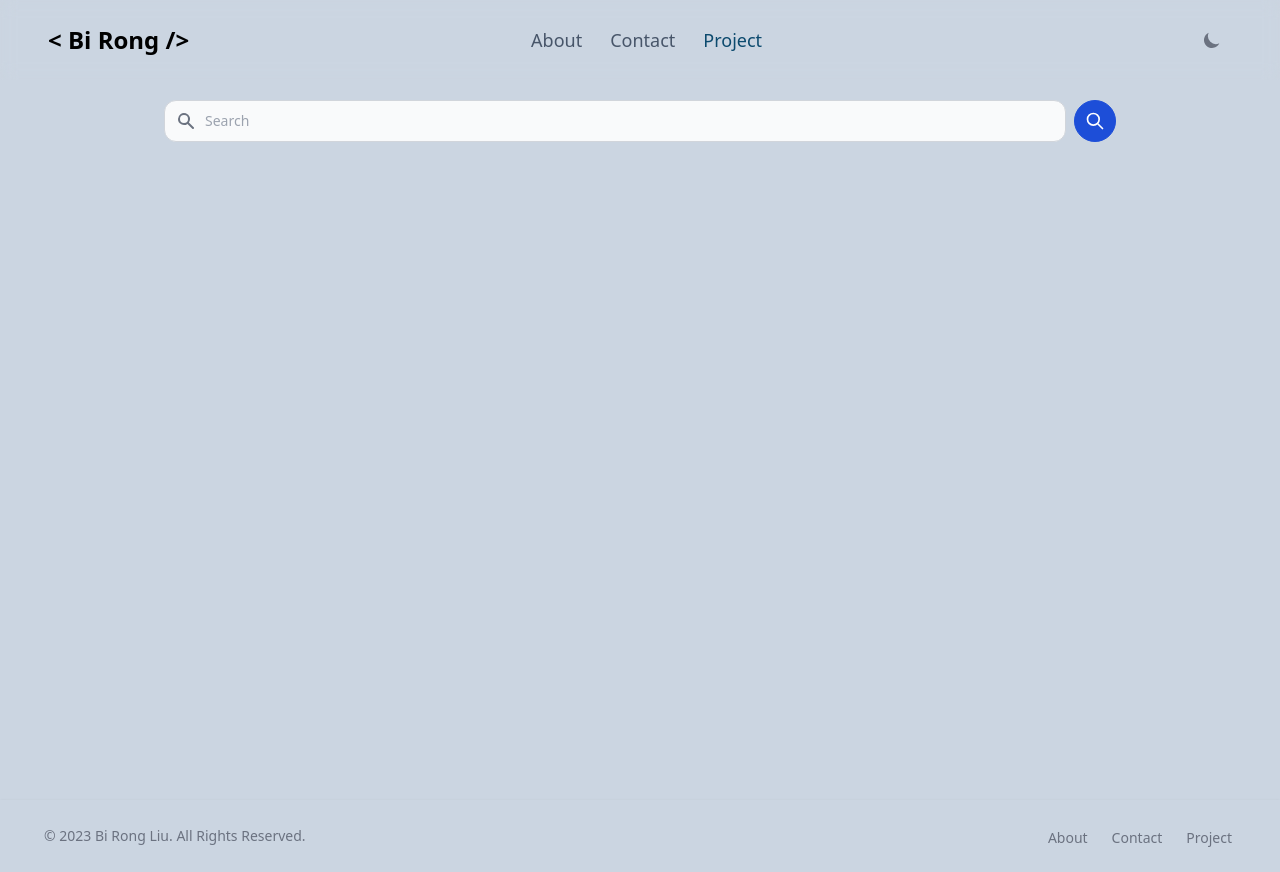
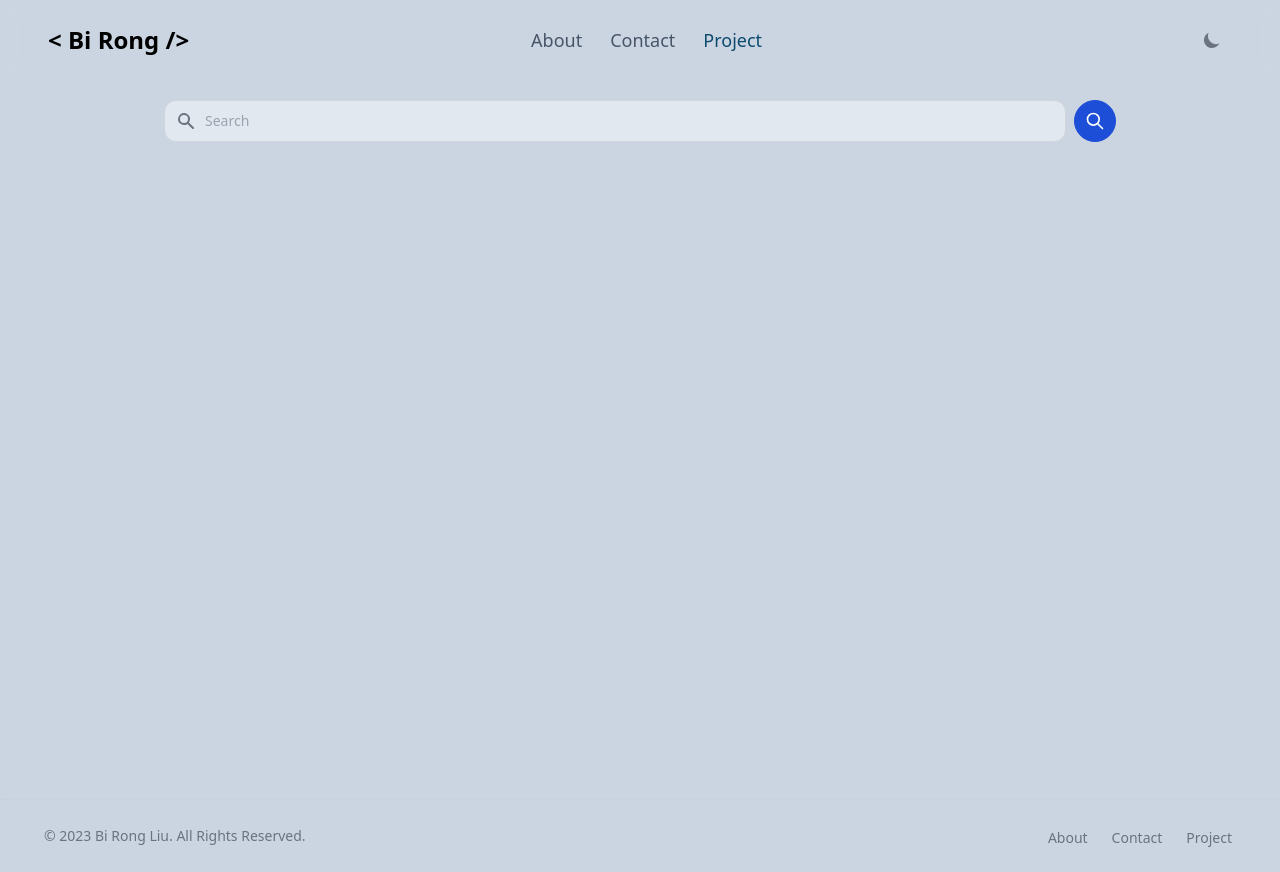
Before and after one commit to birongliu/portfolio, a React (Create React App) app: page /project in a window 1280 px wide. Built offline with nearby package versions, Linux system fonts and the light colour scheme; no server answers.

Commit message:
update color

```diff
--- a/src/components/Project/Project.tsx
+++ b/src/components/Project/Project.tsx
@@ -30,7 +30,7 @@ export default function Project() {
 					<div className="absolute inset-y-0 left-0 flex items-center pl-3 pointer-events-none">
 						<svg
 							aria-hidden="true"
-							className="w-5 h-5 text-gray-500 dark:text-gray-400"
+							className="w-5 h-5 text-gray-500 dark:text-gray-500"
 							fill="currentColor"
 							viewBox="0 0 20 20"
 							xmlns="http://www.w3.org/2000/svg"
@@ -45,13 +45,14 @@ export default function Project() {
 					<input
 						type="text"
 						id="simple-search"
-						className="dark:text-white rounded-xl bg-gray-50 border border-gray-300 text-gray-900 text-sm  focus:ring-blue-500 focus:border-blue-500 block w-full pl-10 p-2.5  dark:bg-gray-700 dark:border-gray-600 dark:placeholder-gray-400 dark:focus:ring-blue-500 dark:focus:border-blue-500"
+						className="dark:text-white  rounded-xl bg-slate-200 border border-gray-300 text-gray-900 text-sm  focus:ring-blue-500 focus:border-blue-500 block w-full pl-10 p-2.5  dark:bg-gray-700 dark:border-gray-600 dark:placeholder-gray-400 dark:focus:ring-blue-500 dark:focus:border-blue-500"
 						placeholder="Search"
 						required
 					/>
 				</div>
 				<button
 					type="submit"
+					onClick={e => e.preventDefault()}
 					className="rounded-full p-2.5 ml-2 text-sm font-medium text-white bg-blue-700 border border-blue-700 hover:bg-blue-800 focus:ring-4 focus:outline-none focus:ring-blue-300 dark:bg-blue-600 dark:hover:bg-blue-700 dark:focus:ring-blue-800"
 				>
 					<svg
```
